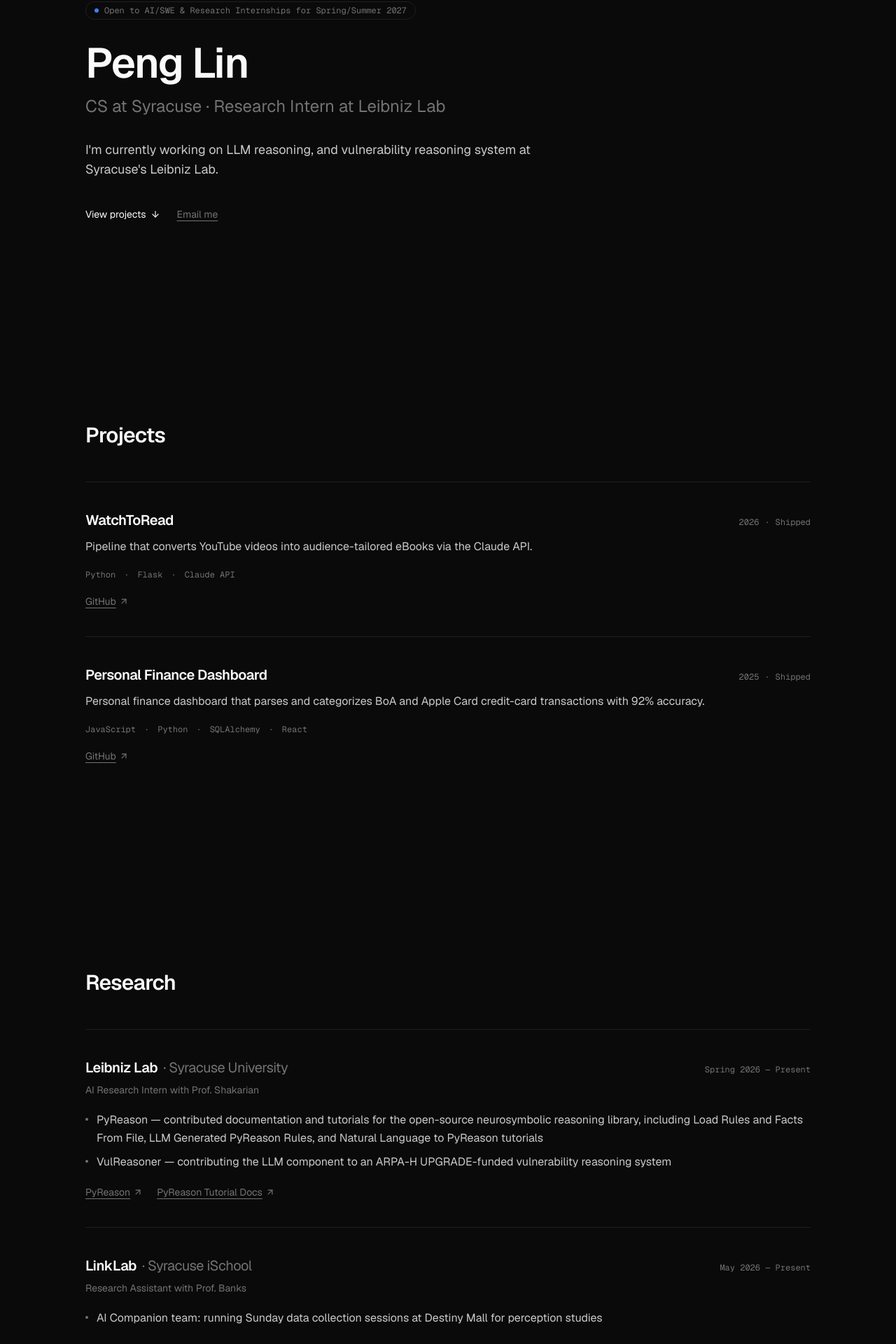
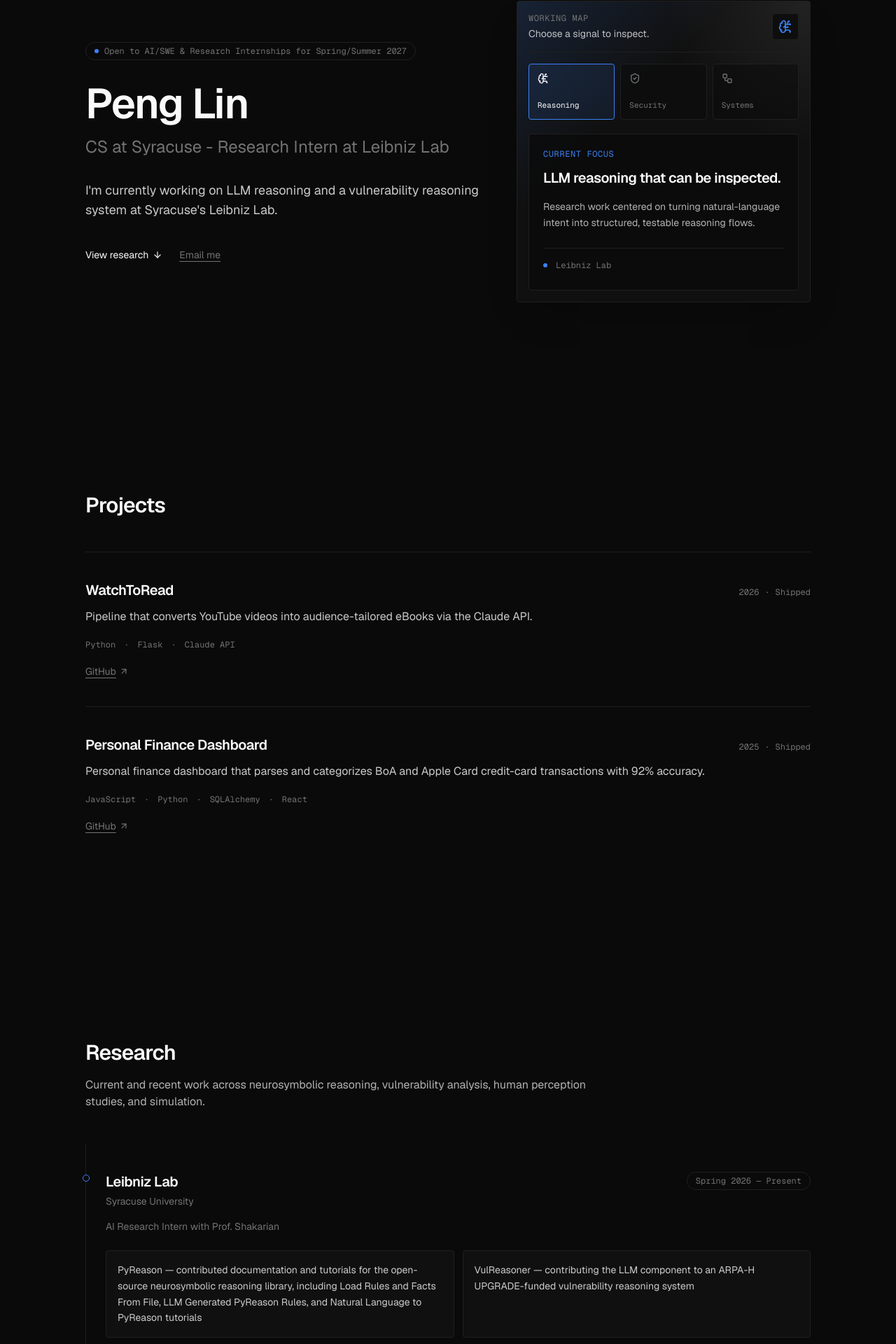
Before and after one commit to PengLin-Zilv/portfolio, a Next.js app: page / in a window 1280 px wide. Shown: the part 191-2111 px from the top of the page at 70% size. Built offline with nearby package versions, Linux system fonts and the light colour scheme; no server answers.

Commit message:
fix: description

```diff
--- a/components/sections/about.tsx
+++ b/components/sections/about.tsx
@@ -1,5 +1,11 @@
 import { ArrowUpRight } from "lucide-react";
 import { Container } from "@/components/layout/container";
+
+const FACTS = [
+  { label: "Degree", value: "B.S. CS", detail: "Minor in Mathematics" },
+  { label: "Graduation", value: "May 2027", detail: "Syracuse University" },
+  { label: "GPA", value: "3.788", detail: "Current academic record" },
+] as const;
 
 export function About() {
   return (
@@ -9,85 +15,82 @@ export function About() {
       className="py-24 sm:py-32"
     >
       <Container>
+        <div className="grid gap-12 lg:grid-cols-[minmax(0,1fr)_360px]">
+          <div>
             <h2
               id="about-heading"
-          className="mb-12 text-2xl font-semibold tracking-tight text-foreground sm:text-3xl"
+              className="text-2xl font-semibold tracking-tight text-foreground sm:text-3xl"
             >
               About
             </h2>
 
-        {/* Narrative paragraph */}
-        <p className="max-w-content text-base leading-relaxed text-foreground/80 sm:text-lg">
-          {`What I gravitate toward is reasoning you can verify — adding structure where things would otherwise stay impressionistic.
-          I want to work on something provable, or prove something works.`}
+            <p className="mt-8 max-w-content text-base leading-relaxed text-foreground/80 sm:text-lg">
+              What I gravitate toward is reasoning you can verify - adding
+              structure where things would otherwise stay impressionistic. I
+              want to work on something provable, or prove something works.
             </p>
 
-        {/* Education */}
-        <div className="mt-12">
-          <h3 className="mb-3 font-mono text-xs uppercase tracking-wider text-muted">
-            Education
-          </h3>
-          <div className="flex flex-wrap items-baseline justify-between gap-x-4 gap-y-1">
-            <p className="text-foreground">Syracuse University</p>
-            <p className="font-mono text-xs text-muted">Expected May 2027</p>
-          </div>
-          <p className="mt-1 text-sm text-foreground/80">
-            B.S. Computer Science, Minor in Mathematics · GPA 3.788
-          </p>
-
-          <a
-            href="/PengLin_Resume.pdf"
-            target="_blank"
-            rel="noopener noreferrer"
-            className="mt-4 inline-flex items-center gap-1 text-sm text-muted underline underline-offset-4 transition-colors hover:text-foreground"
-          >
-            Resume
-            <ArrowUpRight aria-hidden="true" className="h-3.5 w-3.5" />
-          </a>
-        </div>
-
-        {/* Recognition */}
             <div className="mt-12">
               <h3 className="mb-3 font-mono text-xs uppercase tracking-wider text-muted">
                 Recognition
               </h3>
-          <ul role="list" className="space-y-2">
-            <li className="flex gap-3 text-foreground/80">
-              <span
-                aria-hidden="true"
-                className="mt-2.5 h-1 w-1 shrink-0 rounded-full bg-muted"
-              />
-              <span className="leading-relaxed">{`Tan Family Education Foundation Scholarship`}</span>
+              <ul role="list" className="grid gap-3 sm:grid-cols-3">
+                <li className="rounded border border-border bg-foreground/[0.025] p-4 text-sm text-foreground/80">
+                  Tan Family Education Foundation Scholarship
                 </li>
-            <li className="flex gap-3 text-foreground/80">
-              <span
-                aria-hidden="true"
-                className="mt-2.5 h-1 w-1 shrink-0 rounded-full bg-muted"
-              />
-              <span className="leading-relaxed">{`Leadership Scholar`}</span>
+                <li className="rounded border border-border bg-foreground/[0.025] p-4 text-sm text-foreground/80">
+                  Leadership Scholar
                 </li>
-            <li className="flex gap-3 text-foreground/80">
-              <span
-                aria-hidden="true"
-                className="mt-2.5 h-1 w-1 shrink-0 rounded-full bg-muted"
-              />
-              <span className="leading-relaxed">{`Success Scholar`}</span>
+                <li className="rounded border border-border bg-foreground/[0.025] p-4 text-sm text-foreground/80">
+                  Success Scholar
                 </li>
-            {/* Add or remove <li>s as needed. If you have no recognition to list, comment out the whole div above. */}
               </ul>
             </div>
-
-        {/* { Outside Work } */}
 
             <div className="mt-12">
               <h3 className="mb-3 font-mono text-xs uppercase tracking-wider text-muted">
                 Outside Work
               </h3>
               <p className="max-w-content text-foreground/80">
-            {`I enjoy going to gym, rock climb, and exploring food spots.`}
+                I enjoy going to the gym, rock climbing, and exploring food
+                spots.
               </p>
             </div>
+          </div>
 
+          <aside aria-label="Education summary" className="lg:pt-14">
+            <div className="rounded border border-border bg-foreground/[0.025] p-5">
+              <h3 className="font-mono text-xs uppercase tracking-wider text-muted">
+                Education
+              </h3>
+
+              <div className="mt-5 space-y-3">
+                {FACTS.map((fact) => (
+                  <div
+                    key={fact.label}
+                    className="border-t border-border pt-3 first:border-t-0 first:pt-0"
+                  >
+                    <p className="font-mono text-xs text-muted">{fact.label}</p>
+                    <p className="mt-1 text-lg font-semibold tracking-tight text-foreground">
+                      {fact.value}
+                    </p>
+                    <p className="mt-1 text-sm text-foreground/70">{fact.detail}</p>
+                  </div>
+                ))}
+              </div>
+
+              <a
+                href="/PengLin_Resume.pdf"
+                target="_blank"
+                rel="noopener noreferrer"
+                className="mt-6 inline-flex items-center gap-1 text-sm text-muted underline underline-offset-4 transition-colors hover:text-foreground"
+              >
+                Resume
+                <ArrowUpRight aria-hidden="true" className="h-3.5 w-3.5" />
+              </a>
+            </div>
+          </aside>
+        </div>
       </Container>
     </section>
   );
--- /dev/null
+++ b/components/sections/hero-focus-panel.tsx
@@ -0,0 +1,132 @@
+"use client";
+
+import { useState } from "react";
+import { BrainCircuit, ShieldCheck, Workflow } from "lucide-react";
+import { AnimatePresence, motion } from "motion/react";
+import { cn } from "@/lib/utils";
+
+const FOCUS_ITEMS = [
+  {
+    id: "reasoning",
+    label: "Reasoning",
+    icon: BrainCircuit,
+    kicker: "Current focus",
+    title: "LLM reasoning that can be inspected.",
+    detail:
+      "Research work centered on turning natural-language intent into structured, testable reasoning flows.",
+    signal: "Leibniz Lab",
+  },
+  {
+    id: "security",
+    label: "Security",
+    icon: ShieldCheck,
+    kicker: "Applied research",
+    title: "Vulnerability analysis with explicit logic.",
+    detail:
+      "Contributing the LLM component inside a vulnerability reasoning system funded through ARPA-H UPGRADE.",
+    signal: "VulReasoner",
+  },
+  {
+    id: "systems",
+    label: "Systems",
+    icon: Workflow,
+    kicker: "Build style",
+    title: "Small interfaces around hard decisions.",
+    detail:
+      "I like systems where the user can see the path from messy input to a result they can question.",
+    signal: "Product-minded SWE",
+  },
+] as const;
+
+export function HeroFocusPanel() {
+  const [activeId, setActiveId] = useState<(typeof FOCUS_ITEMS)[number]["id"]>(
+    FOCUS_ITEMS[0].id,
+  );
+  const active = FOCUS_ITEMS.find((item) => item.id === activeId) ?? FOCUS_ITEMS[0];
+  const ActiveIcon = active.icon;
+
+  return (
+    <aside
+      aria-label="Current work focus"
+      className="relative overflow-hidden rounded border border-border bg-foreground/[0.025] p-4 shadow-2xl shadow-black/20"
+    >
+      <div
+        aria-hidden="true"
+        className="pointer-events-none absolute inset-0 bg-[linear-gradient(135deg,rgba(59,130,246,0.16),transparent_36%),radial-gradient(circle_at_top_right,rgba(250,250,250,0.08),transparent_34%)]"
+      />
+      <div className="relative">
+        <div className="flex items-center justify-between gap-4 border-b border-border pb-4">
+          <div>
+            <p className="font-mono text-xs uppercase tracking-wider text-muted">
+              Working Map
+            </p>
+            <p className="mt-1 text-sm text-foreground/75">
+              Choose a signal to inspect.
+            </p>
+          </div>
+          <div className="rounded border border-border bg-background/80 p-2 text-accent">
+            <ActiveIcon aria-hidden="true" className="h-5 w-5" />
+          </div>
+        </div>
+
+        <div className="mt-4 grid grid-cols-3 gap-2" role="tablist" aria-label="Focus areas">
+          {FOCUS_ITEMS.map((item) => {
+            const Icon = item.icon;
+            const selected = item.id === activeId;
+
+            return (
+              <button
+                key={item.id}
+                type="button"
+                role="tab"
+                aria-selected={selected}
+                aria-controls="hero-focus-panel"
+                onClick={() => setActiveId(item.id)}
+                className={cn(
+                  "flex min-h-20 flex-col items-start justify-between rounded border p-3 text-left transition-colors",
+                  selected
+                    ? "border-accent bg-accent/10 text-foreground"
+                    : "border-border bg-background/50 text-muted hover:border-foreground/30 hover:text-foreground",
+                )}
+              >
+                <Icon aria-hidden="true" className="h-4 w-4" />
+                <span className="font-mono text-[11px]">{item.label}</span>
+              </button>
+            );
+          })}
+        </div>
+
+        <div
+          id="hero-focus-panel"
+          role="tabpanel"
+          aria-live="polite"
+          className="mt-5 min-h-56 rounded border border-border bg-background/75 p-5"
+        >
+          <AnimatePresence mode="wait">
+            <motion.div
+              key={active.id}
+              initial={{ opacity: 0, y: 8 }}
+              animate={{ opacity: 1, y: 0 }}
+              exit={{ opacity: 0, y: -8 }}
+              transition={{ duration: 0.18, ease: "easeOut" }}
+            >
+              <p className="font-mono text-xs uppercase tracking-wider text-accent">
+                {active.kicker}
+              </p>
+              <h2 className="mt-3 text-xl font-semibold tracking-tight text-foreground">
+                {active.title}
+              </h2>
+              <p className="mt-4 text-sm leading-relaxed text-foreground/70">
+                {active.detail}
+              </p>
+              <div className="mt-6 flex items-center gap-3 border-t border-border pt-4">
+                <span className="h-1.5 w-1.5 rounded-full bg-accent" />
+                <span className="font-mono text-xs text-muted">{active.signal}</span>
+              </div>
+            </motion.div>
+          </AnimatePresence>
+        </div>
+      </div>
+    </aside>
+  );
+}
--- a/components/sections/hero.tsx
+++ b/components/sections/hero.tsx
@@ -1,6 +1,7 @@
 import Link from "next/link";
 import { ArrowDown } from "lucide-react";
 import { Container } from "@/components/layout/container";
+import { HeroFocusPanel } from "./hero-focus-panel";
 
 const EMAIL = "linpeng2027@gmail.com";
 
@@ -8,10 +9,10 @@ export function Hero() {
   return (
     <section
       aria-labelledby="hero-heading"
-      className="pt-24 pb-32 sm:pt-32 sm:pb-40"
+      className="pt-24 pb-28 sm:pt-32 sm:pb-36"
     >
-      <Container>
-        {/* Status pill */}
+      <Container className="grid items-center gap-12 lg:grid-cols-[minmax(0,1fr)_420px]">
+        <div>
           <div className="mb-8 inline-flex items-center gap-2 rounded-full border border-border px-3 py-1">
             <span
               aria-hidden="true"
@@ -22,32 +23,27 @@ export function Hero() {
             </span>
           </div>
 
-        {/* Name */}
           <h1
             id="hero-heading"
             className="text-4xl font-semibold tracking-tight text-foreground sm:text-5xl lg:text-6xl"
           >
-          {`Peng Lin`}
+            Peng Lin
           </h1>
 
-        {/* Role line */}
           <p className="mt-4 text-xl text-muted sm:text-2xl">
-          {`CS at Syracuse · Research Intern at Leibniz Lab`}
+            CS at Syracuse - Research Intern at Leibniz Lab
           </p>
 
-        {/* Paragraph */}
           <p className="mt-8 max-w-content text-base leading-relaxed text-foreground/80 sm:text-lg">
-          {`I'm currently working on LLM reasoning, and vulnerability reasoning system at Syracuse's Leibniz Lab. `}
-          {/* Past projects: Watch-To-Read (a YouTube video to eBook pipeline) on Google Cloud Run and a Flask + React freelance marketplace for university students. */}
+            {`I'm currently working on LLM reasoning and a vulnerability reasoning system at Syracuse's Leibniz Lab.`}
           </p>
 
-        {/* CTAs */}
           <div className="mt-10 flex flex-wrap items-center gap-x-6 gap-y-3 text-sm">
             <Link
-            href="/#projects"
+              href="/#research"
               className="group inline-flex items-center gap-1.5 text-foreground transition-colors hover:text-accent"
             >
-            View projects
+              View research
               <ArrowDown
                 aria-hidden="true"
                 className="h-3.5 w-3.5 transition-transform duration-200 group-hover:translate-y-0.5"
@@ -60,6 +56,9 @@ export function Hero() {
               Email me
             </a>
           </div>
+        </div>
+
+        <HeroFocusPanel />
       </Container>
     </section>
   );
--- a/components/sections/research-card.tsx
+++ b/components/sections/research-card.tsx
@@ -3,52 +3,48 @@ import type { ResearchEntry } from "@/lib/research";
 
 export function ResearchCard({ entry }: { entry: ResearchEntry }) {
   return (
-    <li className="border-b border-border py-10 last:border-b-0">
-      <article>
-        {/* Top row: lab + affiliation on left, period + current on right */}
-        <div className="flex flex-wrap items-baseline justify-between gap-x-4 gap-y-1">
-          <h3 className="text-xl font-semibold tracking-tight text-foreground">
-            {entry.lab}
-            <span className="ml-2 font-normal text-muted">
-              · {entry.affiliation}
-            </span>
-          </h3>
+    <li className="relative pl-7">
+      <span
+        aria-hidden="true"
+        className="absolute -left-[5px] top-11 h-2.5 w-2.5 rounded-full border border-accent bg-background"
+      />
+      <article className="border-b border-border py-10 last:border-b-0">
+        <div className="flex flex-wrap items-start justify-between gap-x-4 gap-y-3">
+          <div>
+            <h3 className="text-xl font-semibold tracking-tight text-foreground">
+              {entry.lab}
+            </h3>
+            <p className="mt-1 text-sm text-muted">{entry.affiliation}</p>
+          </div>
 
-          <div className="flex shrink-0 items-center gap-2 font-mono text-xs text-muted">
+          <div className="flex shrink-0 items-center gap-2 rounded-full border border-border px-3 py-1 font-mono text-xs text-muted">
             <span>{entry.period}</span>
             {entry.current && (
               <>
-                <span aria-hidden="true">·</span>
+                <span aria-hidden="true">/</span>
                 <span>Current</span>
               </>
             )}
           </div>
         </div>
 
-        {/* Role + advisor */}
-        <p className="mt-2 text-sm text-muted">
+        <p className="mt-4 text-sm text-muted">
           {entry.role} with {entry.advisor}
         </p>
 
-        {/* Threads */}
         {entry.threads.length > 0 && (
-          <ul role="list" className="mt-5 space-y-2">
+          <ul role="list" className="mt-6 grid gap-3 md:grid-cols-2">
             {entry.threads.map((thread, i) => (
               <li
                 key={`${entry.slug}-thread-${i}`}
-                className="flex gap-3 text-foreground/80"
+                className="rounded border border-border bg-foreground/[0.025] p-4 text-sm leading-relaxed text-foreground/80"
               >
-                <span
-                  aria-hidden="true"
-                  className="mt-2.5 h-1 w-1 shrink-0 rounded-full bg-muted"
-                />
-                <span className="leading-relaxed">{thread}</span>
+                {thread}
               </li>
             ))}
           </ul>
         )}
 
-        {/* Links */}
         {entry.links && entry.links.length > 0 && (
           <div className="mt-5 flex flex-wrap items-center gap-x-5 gap-y-2 text-sm">
             {entry.links.map((link) => (
--- a/components/sections/research.tsx
+++ b/components/sections/research.tsx
@@ -12,12 +12,17 @@ export function Research() {
       <Container>
         <h2
           id="research-heading"
-          className="mb-12 text-2xl font-semibold tracking-tight text-foreground sm:text-3xl"
+          className="text-2xl font-semibold tracking-tight text-foreground sm:text-3xl"
         >
           Research
         </h2>
 
-        <ul className="border-t border-border">
+        <p className="mt-4 max-w-content text-sm leading-relaxed text-foreground/70 sm:text-base">
+          Current and recent work across neurosymbolic reasoning, vulnerability
+          analysis, human perception studies, and simulation.
+        </p>
+
+        <ul className="mt-12 border-l border-border">
           {RESEARCH.map((entry) => (
             <ResearchCard key={entry.slug} entry={entry} />
           ))}
--- a/lib/research.ts
+++ b/lib/research.ts
@@ -35,7 +35,7 @@ export const RESEARCH: ResearchEntry[] = [
     advisor: "Prof. Banks",
     period: "May 2026 — Present",
     threads: [
-        "AI Companion team: running Sunday data collection sessions at Destiny Mall for perception studies",
+        " Support human-AI interaction research on how people attribute mental and moral capacities to social robots and AI agents, conducting structured participant data collection across public field sites for the AI Companion perception study",
     ],
     links: [
       { label: "Lab site", href: "https://ischool.syracuse.edu/research/the-linklab/" },
```
Lines whose indentation alone changed are shown as unchanged.
